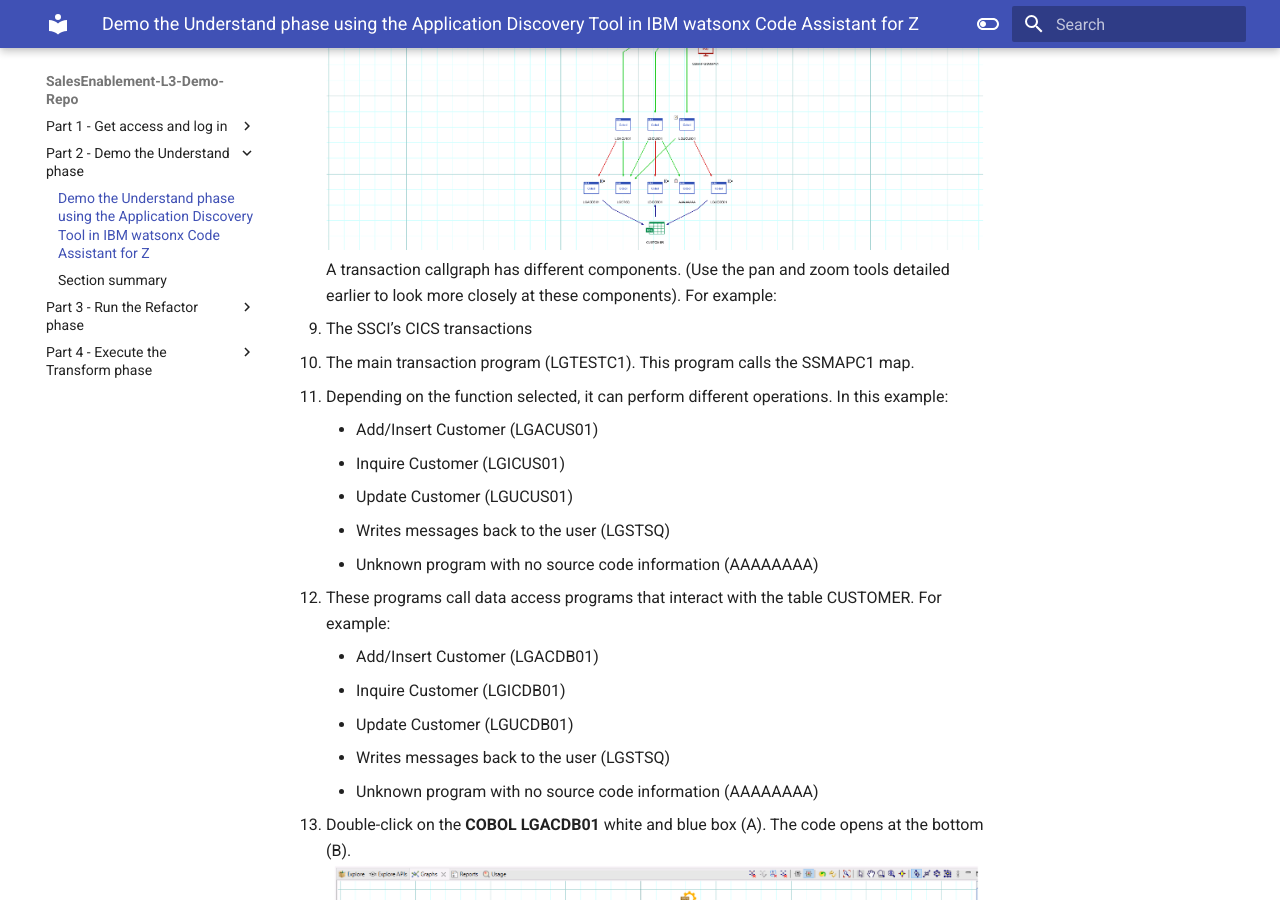
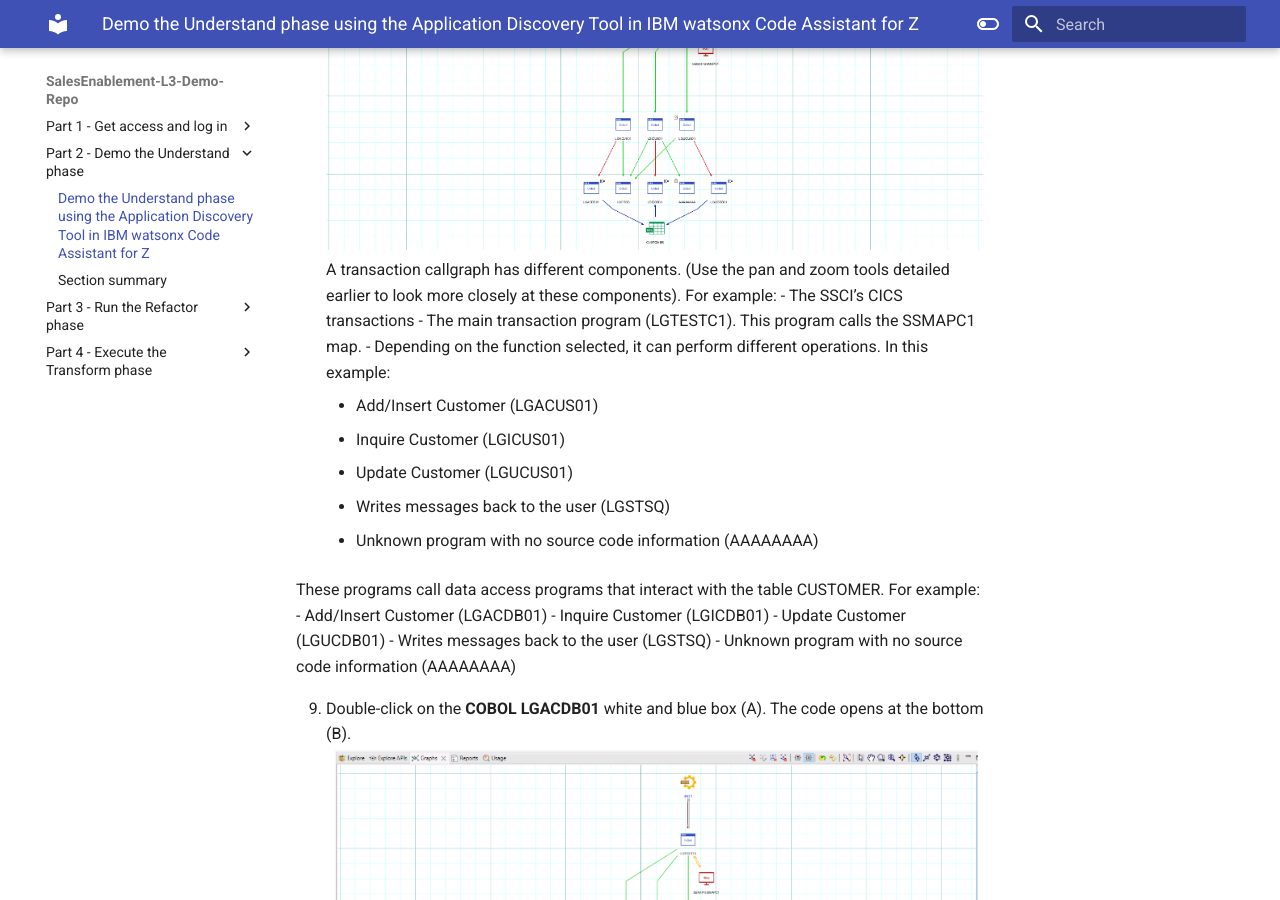
Before and after one commit to IBM/SalesEnablement-L3-Demo-Repo, an MkDocs documentation site: the page built from docs/demo-the-understand/Demo the Understand phase.md, in a window 1280 px wide and 900 px high, scrolled down 5574 px. Built offline with MkDocs 1.6.1 and Material for MkDocs 9.7.7, drawn with Linux system fonts in a browser that asks for light colours; some of the changed lines change nothing that is shown; some of the changed text lies outside the part shown.

Commit message:
Step 8 Demo the

```diff
--- a/docs/demo-the-understand/Demo the Understand phase.md
+++ b/docs/demo-the-understand/Demo the Understand phase.md
@@ -41,21 +41,21 @@
    ![](images/quickfilter1.png)
    It may take a moment for the pop-up needed to do the next step to open. You will see **executing Transaction Callgraph** at the bottom with a green progress bar.
 
-8. This time (unlike in Step 7), select only the **SSC1** transaction (A), and this time use the **add selected items** icon (it looks like a play button) (B) to just add this one transaction to the **Selected transactions** box on the right. Then click **Finish** (C).
+8. This time (unlike in Step 7), select only the **SSC1** transaction **(A)**, and this time use the **add selected items** icon (it looks like a play button) **(B)** to just add this one transaction to the **Selected transactions** box on the right. Then click **Finish** **(C)**.
    ![](images/ssc1-select-finish.png)
    The SSCI transaction graph begins loading. (This may take a minute to load, you will see Loading graph message in the middle of the screen).
    ![](images/callgraphssc1.png)
    A transaction callgraph has different components. (Use the pan and zoom tools detailed earlier to look more closely at these components). For example:
-   1. The SSCI’s CICS transactions
-   2. The main transaction program (LGTESTC1). This program calls the SSMAPC1 map.
-   3. Depending on the function selected, it can perform different operations. In this example:
+   - The SSCI’s CICS transactions
+   - The main transaction program (LGTESTC1). This program calls the SSMAPC1 map.
+   - Depending on the function selected, it can perform different operations. In this example:
       - Add/Insert Customer (LGACUS01)
       - Inquire Customer (LGICUS01)
       - Update Customer (LGUCUS01)
       - Writes messages back to the user (LGSTSQ)
       - Unknown program with no source code information (AAAAAAAA)
 
-   4. These programs call data access programs that interact with the table CUSTOMER. For example:
+   These programs call data access programs that interact with the table CUSTOMER. For example:
       - Add/Insert Customer (LGACDB01)
       - Inquire Customer (LGICDB01)
       - Update Customer (LGUCDB01)
```
